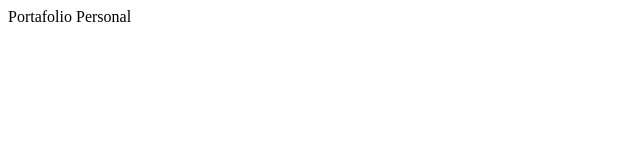
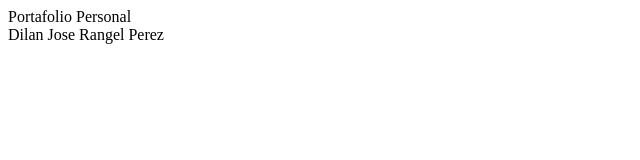
Before and after one commit to DJR-PO/Portafolio_Personal-, a plain HTML site: page index.html in a window 1280 px wide. Shown: the whole page, without its empty margins (0-640 px from the left). Drawn offline with Linux system fonts and the light colour scheme.

Commit message:
nombre completo

```diff
--- a/index.html
+++ b/index.html
@@ -7,5 +7,6 @@
 </head>
 <body>
     <div>Portafolio Personal</div>
+    <div>Dilan Jose Rangel Perez</div>
 </body>
 </html>
```
